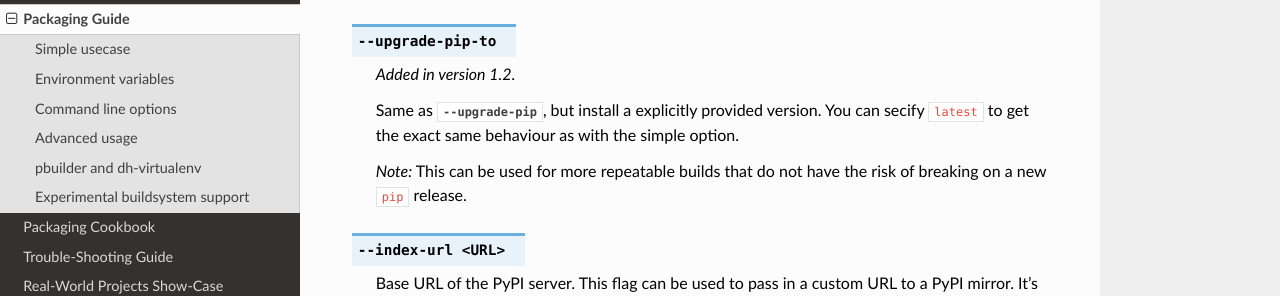
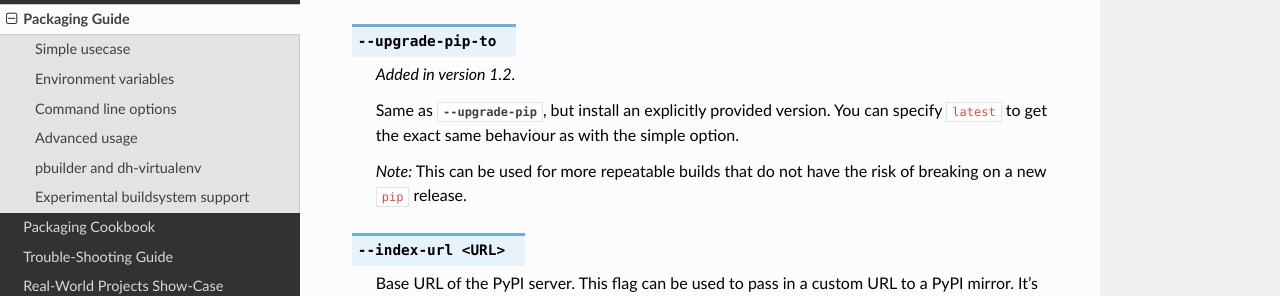
Before and after one commit to spotify/dh-virtualenv, a Sphinx documentation site: the page built from doc/usage.rst, in a window 1280 px wide and 900 px high, scrolled down 2528 px. Shown: the part 157-453 px from the top of the window. Built offline with Sphinx 7.4.7 and the Read the Docs theme 2.0.0, drawn with Linux system fonts in a browser that asks for light colours.

Commit message:
fix typos

```diff
--- a/doc/usage.rst
+++ b/doc/usage.rst
@@ -145,8 +145,8 @@ few command line options:
 
    .. versionadded:: 1.2
 
-   Same as :option:`--upgrade-pip`, but install a explicitly provided version.
-   You can secify ``latest`` to get the exact same behaviour as with the simple option.
+   Same as :option:`--upgrade-pip`, but install an explicitly provided version.
+   You can specify ``latest`` to get the exact same behaviour as with the simple option.
 
    *Note:* This can be used for more repeatable builds that do not have the risk of
    breaking on a new ``pip`` release.
```
